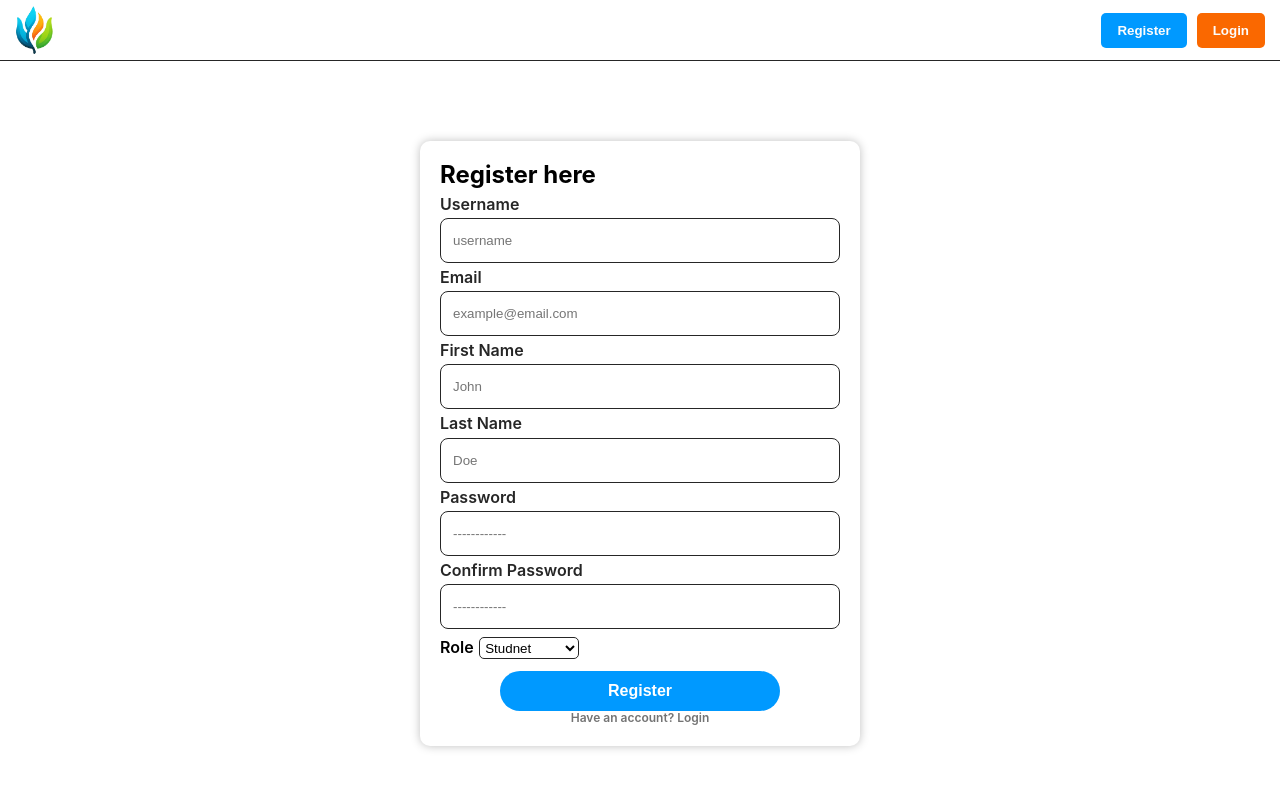
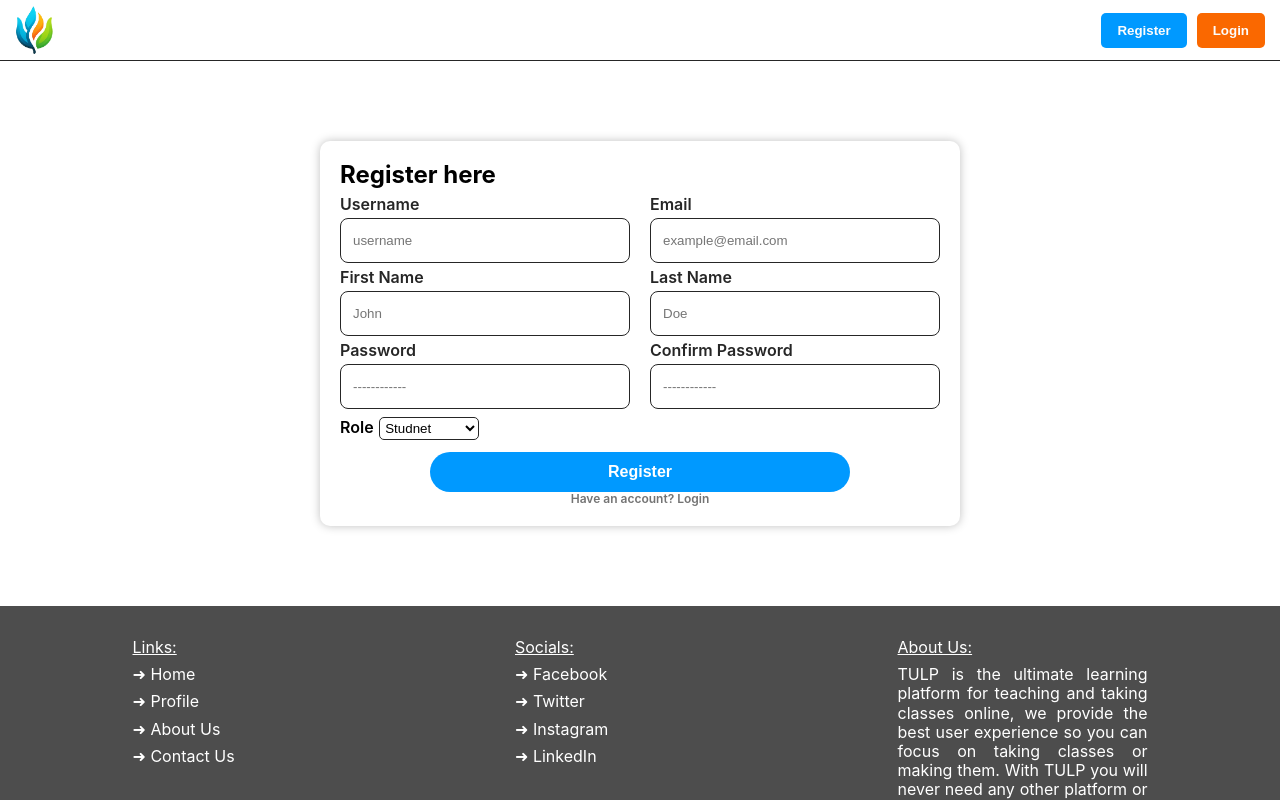
Before and after one commit to AliHakim773/TULP, a React (Vite) app in the folder tulp-frontend/: page /register in a window 1280 px wide. Built offline with nearby package versions, Linux system fonts and the light colour scheme; no server answers.

Commit message:
Frontend: reordered inputs

```diff
--- a/tulp-frontend/src/components/RegisterForm/index.jsx
+++ b/tulp-frontend/src/components/RegisterForm/index.jsx
@@ -17,8 +17,9 @@ const RegisterForm = () => {
         <h2 className='semmi-bold'>Register here</h2>
         <form className='register-form'>
           <div className='register-inputs'>
-            {inputs.map((input) => {
-              return (
+            {inputs.map((pair, i) => (
+              <div key={i} className='register-form-pair'>
+                {pair.map((input) => (
                   <InputField
                     text={input.text}
                     id={input.id}
@@ -28,8 +29,9 @@ const RegisterForm = () => {
                     value={input.value}
                     handleOnChange={HandleOnInputChange}
                   />
-              )
-            })}
+                ))}
+              </div>
+            ))}
             <RoleSelect onChange={HandleOnInputChange} />
             <Error msg={error.msg} hidden={error.hidden} />
           </div>
--- a/tulp-frontend/src/components/RegisterForm/styles.css
+++ b/tulp-frontend/src/components/RegisterForm/styles.css
@@ -1,5 +1,5 @@
 .register-form {
-  width: 400px;
+  width: 600px;
 }
 
 .register-inputs > * {
@@ -16,3 +16,7 @@
 .register-submit-btn {
   width: 70%;
 }
+.register-form-pair {
+  display: flex;
+  gap: 20px;
+}
```
Also changed, not shown: tulp-frontend/src/components/RegisterForm/useRegisterLogic.js (+7 -0 lines). Lines whose indentation alone changed are shown as unchanged.
